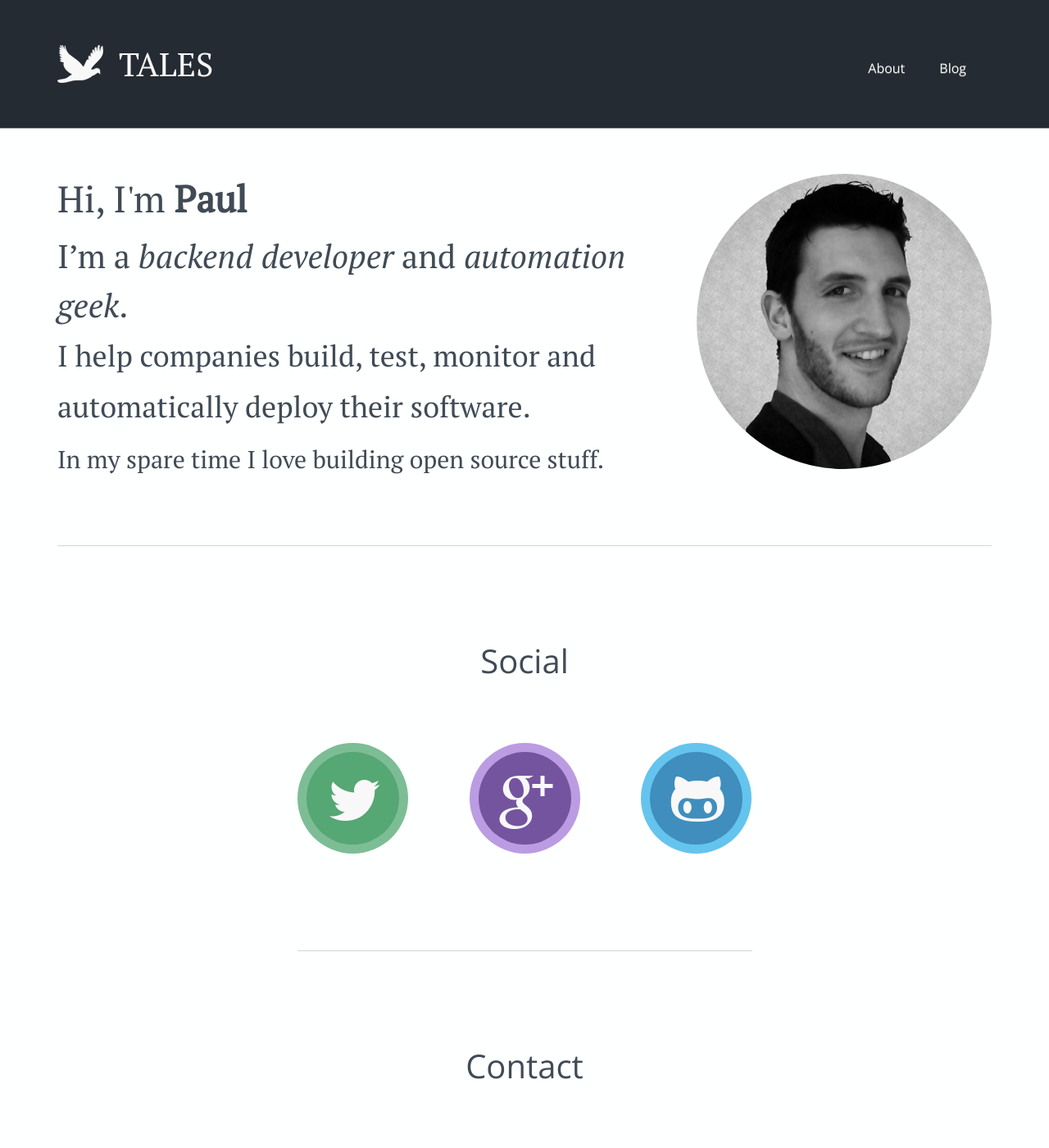
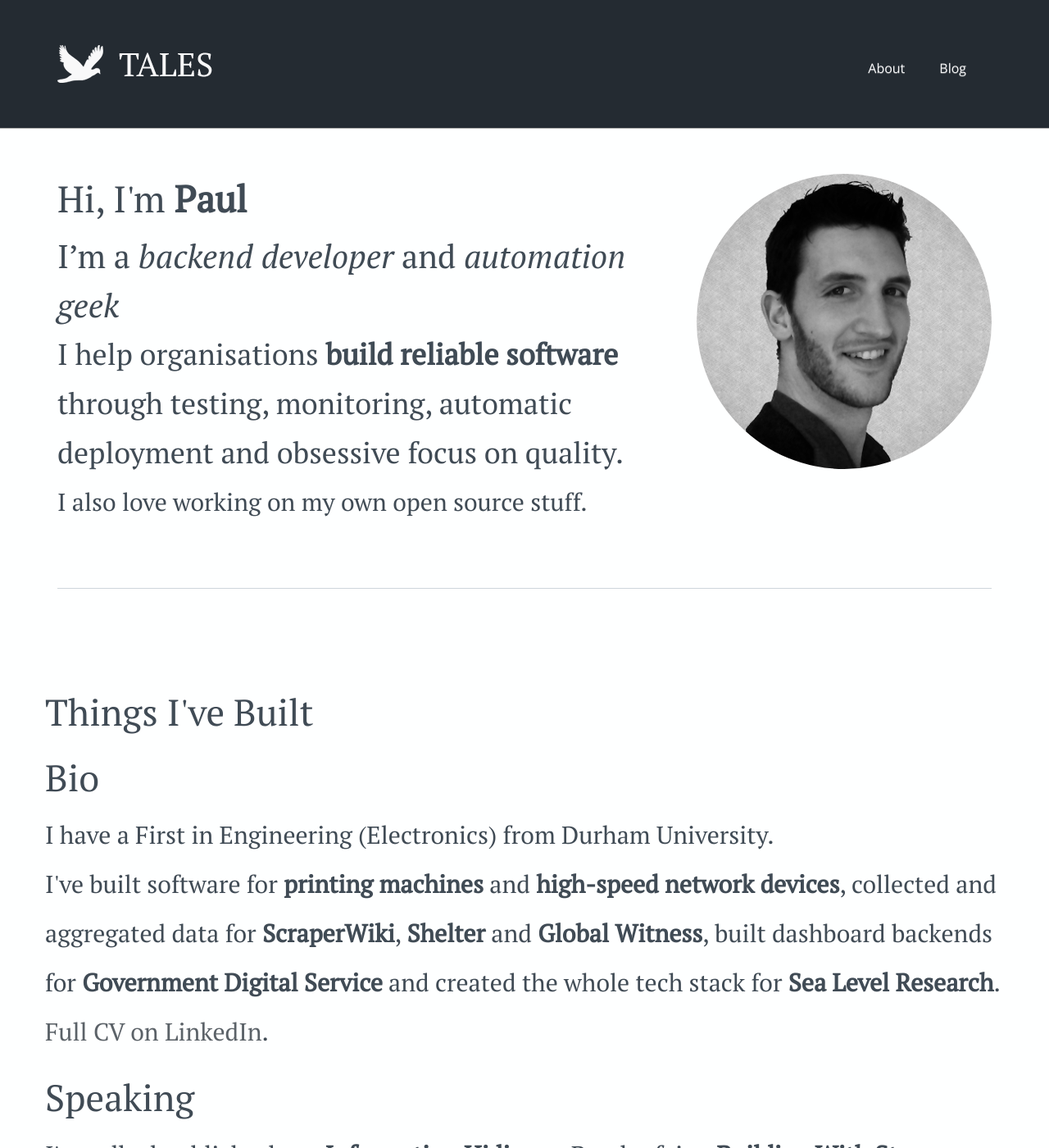
Before and after one commit to fawkesley/paulfurley.github.io, a Jekyll site: the page built from index.html, in a window 1280 px wide and 1400 px high. Shown: the whole window at 82% size. Built offline with Jekyll 4.4.1, drawn with Linux system fonts in a browser that asks for light colours; nearby versions of some CDN libraries; some of the changed text lies outside the part shown.

Commit message:
Fill out `About Me` a bit more

```diff
--- a/index.html
+++ b/index.html
@@ -11,17 +11,46 @@ permalink: /
       <img src="/img/paul-m-furley-backend-developer.png" alt="Willy Wonka" class="about-portrait img-responsive">
         <h1>Hi, I'm <span class="about-bold">Paul</span></h1>
 
-        <span class="about-large">I’m a <span class="about-italic">backend developer</span> and <span class="about-italic">automation geek</span>.
+        <span class="about-large">I’m a <span class="about-italic">backend
+            developer</span> and <span class="about-italic">automation geek</span></span>
 
         <br>
         <span class="about-medium">
-          I help companies build, test, monitor and automatically deploy their software.
+          I help organisations <b>build reliable software</b> through testing,
+          monitoring, automatic deployment and obsessive focus on quality.
         </span>
 
         <br>
-        <span class="about-small">In my spare time I love building open source stuff.</span>
+        <span class="about-small">I also love working on my own open source stuff.</span>
 
         <hr>
+    </div>
+
+    <div class="container">
+      <div class="row">
+        <h1>Things I've Built</h1>
+        <h1>Bio</h1>
+        <span class="about-small">
+        I have a First in Engineering (Electronics) from Durham University.<br/>
+        I've built software for <b>printing machines</b> and <b>high-speed
+        network devices</b>, collected and aggregated data for
+        <b>ScraperWiki</b>, <b>Shelter</b> and <b>Global Witness</b>, built
+        dashboard backends for <b>Government Digital Service</b> and created the
+        whole tech stack for <b>Sea Level Research</b>.
+        <a href="https://uk.linkedin.com/in/paulfurley">Full CV on LinkedIn</a>.
+        </span>
+
+        <h1>Speaking</h1>
+        <span class="about-small">
+        I've talked publicly about <b>Information Hiding</b> at Breakerfaire,
+        <b>Building With Straw</b> at Barcamp, <b>Modernising the Shipping Industry</b> at a
+        mySociety Meetup and an <b>Introduction to Public Key Cryptography</b> at
+        Liverpool's Bitcoin and Cryptography meetup.<br>
+        I enjoy communicating <b>complex ideas</b> to non-technical audiences.
+        </span>
+
+        <h1>Blog Highlights</h1>
+      </div>
     </div>
 
     <div class="container">
@@ -29,17 +58,17 @@ permalink: /
             <div class="col-md-6 col-md-offset-3 tales-superblock">
                 <h2>Social</h2>
                 <div class="social-icons clearfix">
-                    <a href="#" class="social-icon color-one">
+                    <a href="https://twitter.com/paul_furley" class="social-icon color-one">
                             <div class="inner-circle" ></div>
                             <i class="fa fa-twitter"></i>
                     </a>
 
-                    <a href="#" class="social-icon color-two">
+                    <a href="https://uk.linkedin.com/in/paulfurley" class="social-icon color-two">
                             <div class="inner-circle" ></div>
-                            <i class="fa fa-google-plus"></i>
+                            <i class="fa fa-linkedin"></i>
                     </a>
 
-                    <a href="#" class="social-icon color-three">
+                    <a href="https://github.com/paulfurley" class="social-icon color-three">
                             <div class="inner-circle" ></div>
                             <i class="fa fa-github-alt"></i>
                     </a>
@@ -47,19 +76,5 @@ permalink: /
                 <hr>
             </div>
         </div>
-        <div class="row">
-            <div class="col-md-6 col-md-offset-3 tales-superblock" id="contact">
-                <h2>Contact</h2>
-
-                <form action="#" method="get" accept-charset="utf-8" class="contact-form">
-                    <input type="text" name="name" id="contact-name" placeholder="Name" class="form-control input-lg">
-                    <input type="email" name="email" id="contact-email" placeholder="Email" class="form-control input-lg">
-                    <textarea rows="10" name="message" id="contact-body" placeholder="Your thoughts..." class="form-control input-lg"></textarea>
-                    <div class="buttons clearfix">
-                        <button type="submit" class="btn btn-xlarge btn-tales-one">Submit</button>
-                    </div>
-                </form>
-            </div>
-        </div>
     </div>
 </div>
```
